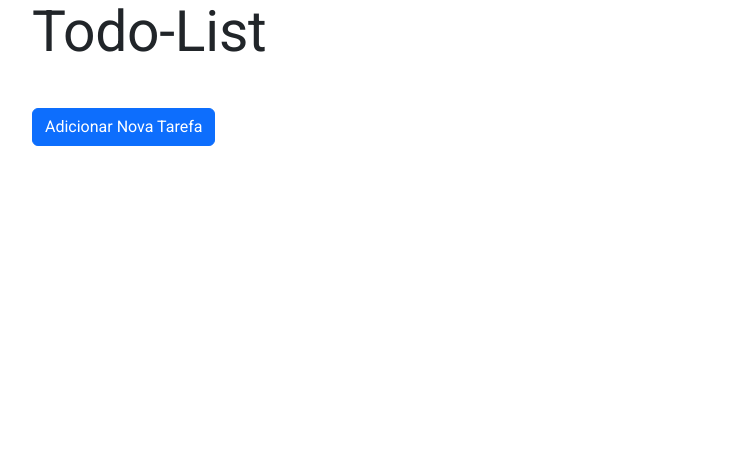
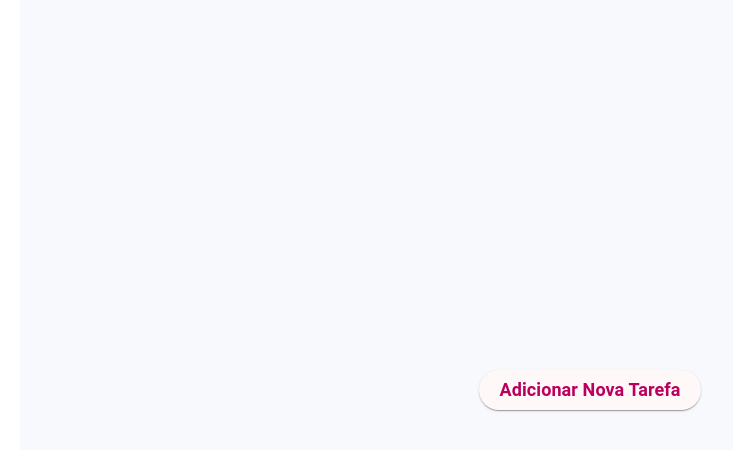
Before and after one commit to tainaleivas/phidelis-test, an Angular app: page / in a window 1280 px wide. Shown: the top 450 px of the page, without its empty margins (50-783 px from the left). Built offline with nearby package versions, Linux system fonts and the light colour scheme.

Commit message:
Feat: Update task cards

```diff
--- a/src/app/app.component.css
+++ b/src/app/app.component.css
@@ -0,0 +1,49 @@
+.container {
+  display: flex;
+  justify-content: center;
+  align-items: center;
+  height: 100vh; /* Garante que o conteúdo ocupe toda a altura da tela */
+  background-color: #f7f9fc;
+}
+
+.content {
+  text-align: center;
+}
+
+.main-list {
+  display: flex;
+  flex-direction: column;
+  align-items: center;
+}
+
+.highlight-button {
+  font-size: 18px;
+  font-weight: bold;
+  margin-bottom: 20px;
+  padding: 10px 20px;
+}
+
+.task-list {
+  display: flex;
+  flex-direction: column; /* Organiza as tarefas em uma coluna */
+  gap: 16px; /* Espaçamento entre os cards */
+}
+
+.task-card {
+  text-align: left;
+  padding: 16px;
+  background-color: #ffffff;
+  border-radius: 8px;
+  box-shadow: 0 2px 8px rgba(0, 0, 0, 0.1);
+}
+
+.task-actions {
+  display: flex;
+  justify-content: space-between;
+  align-items: center;
+}
+
+.completed {
+  text-decoration: line-through;
+  color: grey;
+}
--- a/src/app/app.component.html
+++ b/src/app/app.component.html
@@ -1,35 +1,50 @@
 <main class="container">
   <div class="content">
-    <div class="jumbotron">
-      <h1>Todo-List</h1>
-      <ul class="list-group" role="list">
-        <li
-          *ngFor="let item of items"
-          class="list-group-item d-flex justify-content-between align-items-center"
-          role="listitem"
-        >
-          <div>
-            <strong>{{ item.title }}</strong>
-            <p>{{ item.description }}</p>
-          </div>
-          <button
-            (click)="removeTask(item)"
-            class="btn btn-danger btn-sm"
-            aria-label="Excluir tarefa"
-          >
-            Excluir
-          </button>
-        </li>
-      </ul>
-
-      <!-- Botão para abrir o modal -->
+    <div class="main-list">
+      <!-- Botão centralizado na tela -->
       <button
+        mat-raised-button
+        color="primary"
         (click)="openTaskModal()"
-        class="btn btn-primary mt-3"
+        class="highlight-button"
         aria-label="Adicionar tarefa"
       >
         Adicionar Nova Tarefa
       </button>
+
+      <!-- Lista de tarefas exibida como grid -->
+      <div class="task-list">
+        <mat-card *ngFor="let item of items" class="task-card">
+          <mat-card-header>
+            <mat-card-title [ngClass]="{ 'completed': item.completed }">
+              {{ item.title }}
+            </mat-card-title>
+          </mat-card-header>
+          <mat-card-content>
+            <p [ngClass]="{ 'completed': item.completed }">
+              {{ item.description }}
+            </p>
+          </mat-card-content>
+          <mat-card-actions class="task-actions">
+            <!-- Checkbox de Conclusão -->
+            <mat-checkbox
+              [checked]="item.completed"
+              (change)="toggleCompletion(item)"
+            >
+            </mat-checkbox>
+
+            <!-- Botão de Exclusão -->
+            <button
+              mat-button
+              color="warn"
+              (click)="removeTask(item)"
+              aria-label="Excluir tarefa"
+            >
+              Excluir
+            </button>
+          </mat-card-actions>
+        </mat-card>
+      </div>
     </div>
   </div>
 </main>
--- a/src/app/app.component.ts
+++ b/src/app/app.component.ts
@@ -1,17 +1,28 @@
 import { Component } from '@angular/core';
+import { TaskModalComponent } from './task-modal/task-modal.component';
+import { NgFor, NgClass } from '@angular/common';
 import { MatDialog } from '@angular/material/dialog';
-import { TaskModalComponent } from './task-modal/task-modal.component';
-import { NgFor } from '@angular/common';
+import { MatCardModule } from '@angular/material/card';
+import { MatCheckboxModule } from '@angular/material/checkbox';
+import { MatButtonModule } from '@angular/material/button';
 
 interface Task {
   title: string;
   description: string;
+  completed: boolean;
 }
 
 @Component({
   selector: 'app-root',
   standalone: true,
-  imports: [TaskModalComponent, NgFor],
+  imports: [
+    TaskModalComponent,
+    NgFor,
+    NgClass,
+    MatCardModule,
+    MatCheckboxModule,
+    MatButtonModule
+  ],
   templateUrl: './app.component.html',
   styleUrls: ['./app.component.css']
 })
@@ -32,13 +43,23 @@ export class AppComponent {
     });
   }
 
+  // Comportamentos da Todo List
+
   addTask(task: Task) {
     if (task) {
-      this.items.push(task); // Adiciona a tarefa à lista
+      this.items.push(task);
     }
   }
 
   removeTask(task: Task) {
-    this.items = this.items.filter(item => item !== task);
+    const confirmDelete = window.confirm('Tem certeza de que deseja remover esta tarefa?');
+    if (confirmDelete) {
+      this.items = this.items.filter(item => item !== task);
+    }
   }
+
+  toggleCompletion(task: Task) {
+    task.completed = !task.completed;
+  }
+
 }
--- a/src/app/models/task-model.ts
+++ b/src/app/models/task-model.ts
@@ -1,4 +1,5 @@
 export interface Task {
     title: string;
     description: string;
+    completed: boolean;
   }
--- a/src/index.html
+++ b/src/index.html
@@ -6,8 +6,9 @@
   <base href="/">
   <meta name="viewport" content="width=device-width, initial-scale=1">
   <link rel="icon" type="image/x-icon" href="favicon.ico">
-  <link href="https://fonts.googleapis.com/css2?family=Roboto:wght@300;400;500&display=swap" rel="stylesheet">
-  <link href="https://fonts.googleapis.com/icon?family=Material+Icons" rel="stylesheet">
+  <link rel="preconnect" href="https://fonts.googleapis.com">
+  <link rel="preconnect" href="https://fonts.gstatic.com" crossorigin>
+  <link href="https://fonts.googleapis.com/css2?family=IBM+Plex+Mono:ital,wght@0,100;0,200;0,300;0,400;0,500;0,600;0,700;1,100;1,200;1,300;1,400;1,500;1,600;1,700&family=IBM+Plex+Sans:wght@300;400;500;700&display=swap" rel="stylesheet">  <link href="https://fonts.googleapis.com/icon?family=Material+Icons" rel="stylesheet">
   <link href="https://cdn.jsdelivr.net/npm/bootstrap@5.3.3/dist/css/bootstrap.min.css" rel="stylesheet" integrity="sha384-QWTKZyjpPEjISv5WaRU9OFeRpok6YctnYmDr5pNlyT2bRjXh0JMhjY6hW+ALEwIH" crossorigin="anonymous">
 </head>
 <body class="mat-typography">
--- a/src/styles.css
+++ b/src/styles.css
@@ -1,4 +1,10 @@
-/* You can add global styles to this file, and also import other style files */
+/*Fonte para textos em geral*/
 
 html, body { height: 100%; }
-body { margin: 0; font-family: Roboto, "Helvetica Neue", sans-serif; }
+body, p, a, button, input, .app-text { margin: 0; font-family: 'IBM Plex Mono', sans-serif; }
+
+/*Titulos*/
+
+h1, h2, h3, .app-title {
+    font-family: 'IBM Plex Sans', sans-serif;
+  }
```
